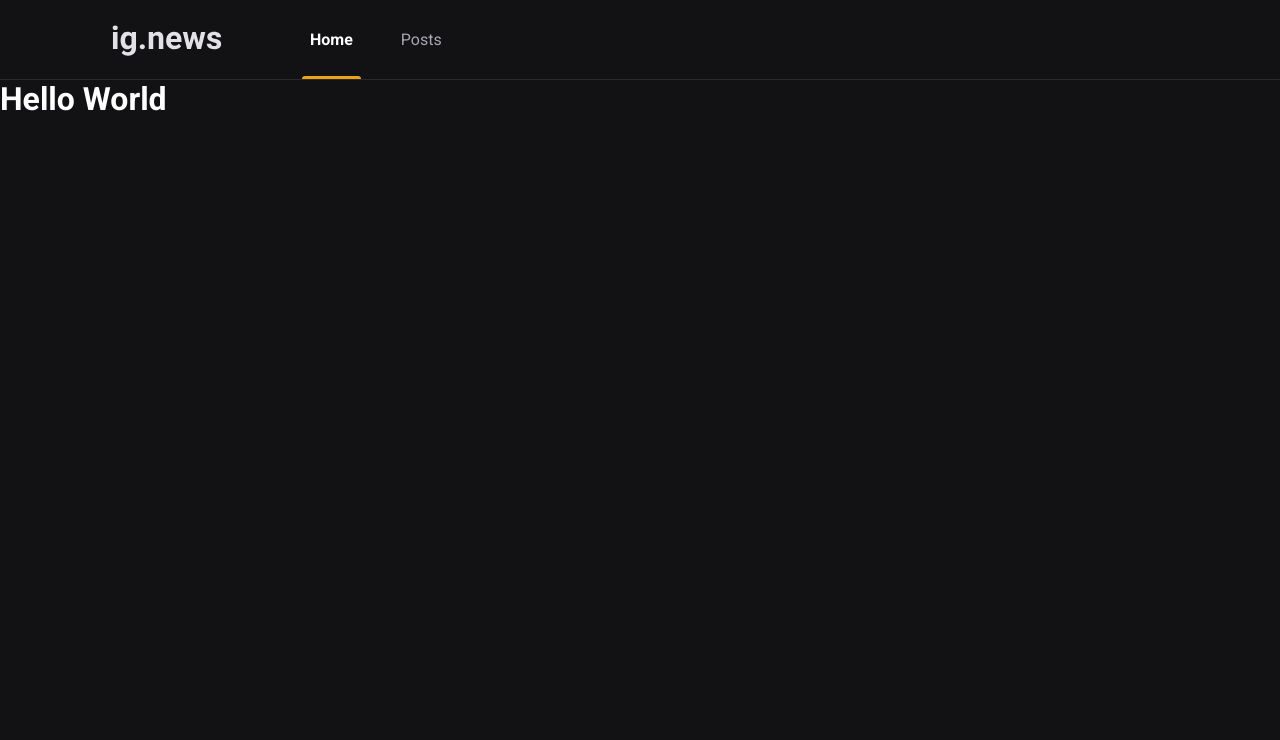
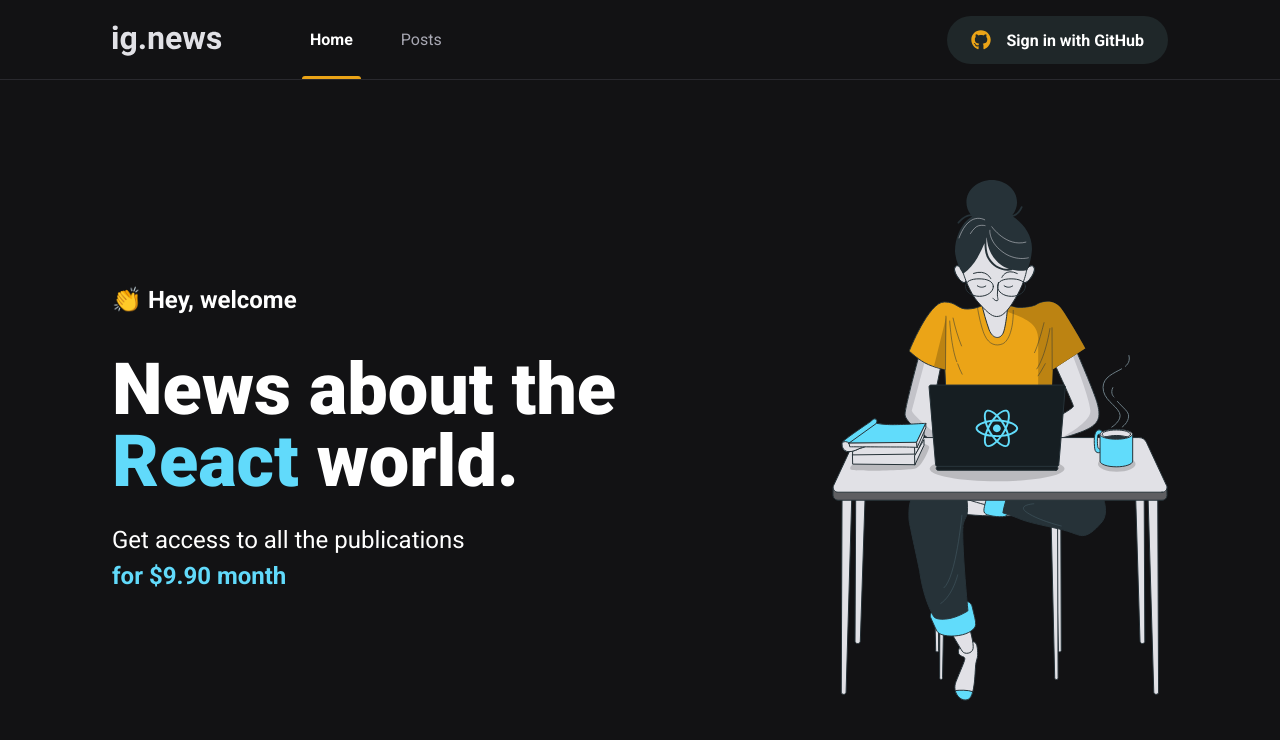
Before and after one commit to reguerr/ignews, a Next.js app: page / in a window 1280 px wide. Shown: the top 740 px of the page. Built offline with nearby package versions, Linux system fonts and the light colour scheme.

Commit message:
design home page

```diff
--- a/src/components/Header/index.tsx
+++ b/src/components/Header/index.tsx
@@ -1,3 +1,4 @@
+import { SignInButton } from '../SignInButton';
 import styles from './styles.module.scss';
 
 export function Header() {
@@ -9,6 +10,8 @@
           <a className={styles.active}>Home</a>
           <a>Posts</a>
         </nav>
+
+        <SignInButton />
       </div>
 
     </header>
--- a/src/components/Header/styles.module.scss
+++ b/src/components/Header/styles.module.scss
@@ -52,4 +52,8 @@
       }
     }
   }
+
+  button {
+    margin-left: auto;
+  }
 }
--- /dev/null
+++ b/src/components/SignInButton/index.tsx
@@ -0,0 +1,27 @@
+import { FaGithub} from 'react-icons/fa';
+import { FiX } from 'react-icons/fi';
+
+import styles from './styles.module.scss';
+
+export function SignInButton() {
+  const isUserLoggedIn = false;
+
+  return isUserLoggedIn ? (
+    <button
+      type="button"
+      className={styles.SignInButton}
+    >
+      <FaGithub color="#04d361"/>
+      Renata Guerra
+      <FiX color="#737380" className={styles.closeIcon}/>
+    </button>
+  ) : (
+    <button
+      type="button"
+      className={styles.SignInButton}
+    >
+      <FaGithub color="#eba417"/>
+      Sign in with GitHub
+    </button>
+  );
+}
--- /dev/null
+++ b/src/components/SignInButton/styles.module.scss
@@ -0,0 +1,33 @@
+.SignInButton {
+  height: 3rem;
+  border-radius: 3rem;
+  background-color: var(--gray-850);
+  border: 0;
+  padding: 0 1.5rem;
+
+  display: flex;
+  align-items: center;
+  justify-content: center;
+
+  color: var(--white);
+  font-weight: bold;
+
+  svg {
+    width: 20px;
+    height: 20px;
+  }
+
+  svg:first-child {
+    margin-right: 1rem;
+  }
+
+  svg.closeIcon {
+    margin-left: 1rem;
+  }
+
+  transition: filter 0.2s;
+
+  &:hover {
+    filter: brightness(0.8);
+  }
+}
--- /dev/null
+++ b/src/pages/home.module.scss
@@ -0,0 +1,41 @@
+.contentContainer {
+  max-width: 1120px;
+  margin: 0 auto;
+  padding: 0 2rem;
+  height: calc(100vh - 5rem);
+
+  display: flex;
+  align-items: center;
+  justify-content: space-between;
+}
+
+.hero {
+  max-width: 600px;
+
+  > span {
+    font-size: 1.5rem;
+    font-weight: bold;
+  }
+
+  h1 {
+    font-size: 4.5rem;
+    line-height: 4.5rem;
+    font-weight: 900;
+    margin-top: 2.5rem;
+
+    span {
+      color: var(--cyan-500);
+    }
+  }
+
+  p {
+    font-size: 1.5rem;
+    line-height: 2.25rem;
+    margin-top: 1.5rem;
+
+    span {
+      color: var(--cyan-500);
+      font-weight: bold;
+    }
+  }
+}
--- a/src/pages/index.tsx
+++ b/src/pages/index.tsx
@@ -1,15 +1,25 @@
 import Head from 'next/head';
+import styles from './home.module.scss';
 
 export default function Home() {
   return (
     <>
       <Head>
-        <title>Inicio | ig.news</title>
+        <title>Home | ig.news</title>
       </Head>
 
-      <h1>
-        Hello World
-      </h1>
+    <main className={styles.contentContainer}>
+      <section className={styles.hero}>
+        <span>👏 Hey, welcome</span>
+        <h1>News about the <span>React</span> world.</h1>
+        <p>
+          Get access to all the publications <br />
+          <span>for $9.90 month</span>
+        </p>
+      </section>
+
+      <img src="/images/avatar.svg" alt="Girl coding" />
+    </main>
     </>
   )
 }
--- a/src/styles/global.scss
+++ b/src/styles/global.scss
@@ -10,6 +10,7 @@
   --gray-100: #e1e1e6;
   --gray-300:#a8a8b3;
   --gray-800: #29292e;
+  --gray-850: #1f2729;
   --gray-900: #121214;
 
   --cyan-500: #61dafb;
```
Also changed, not shown: src/components/SubscribeButton/index.tsx (added, +12 -0 lines), package.json (line endings or trailing spaces), src/components/SubscribeButton/styles.module.scss (added), 1 other file (tests, documents, lock files or other folders).
